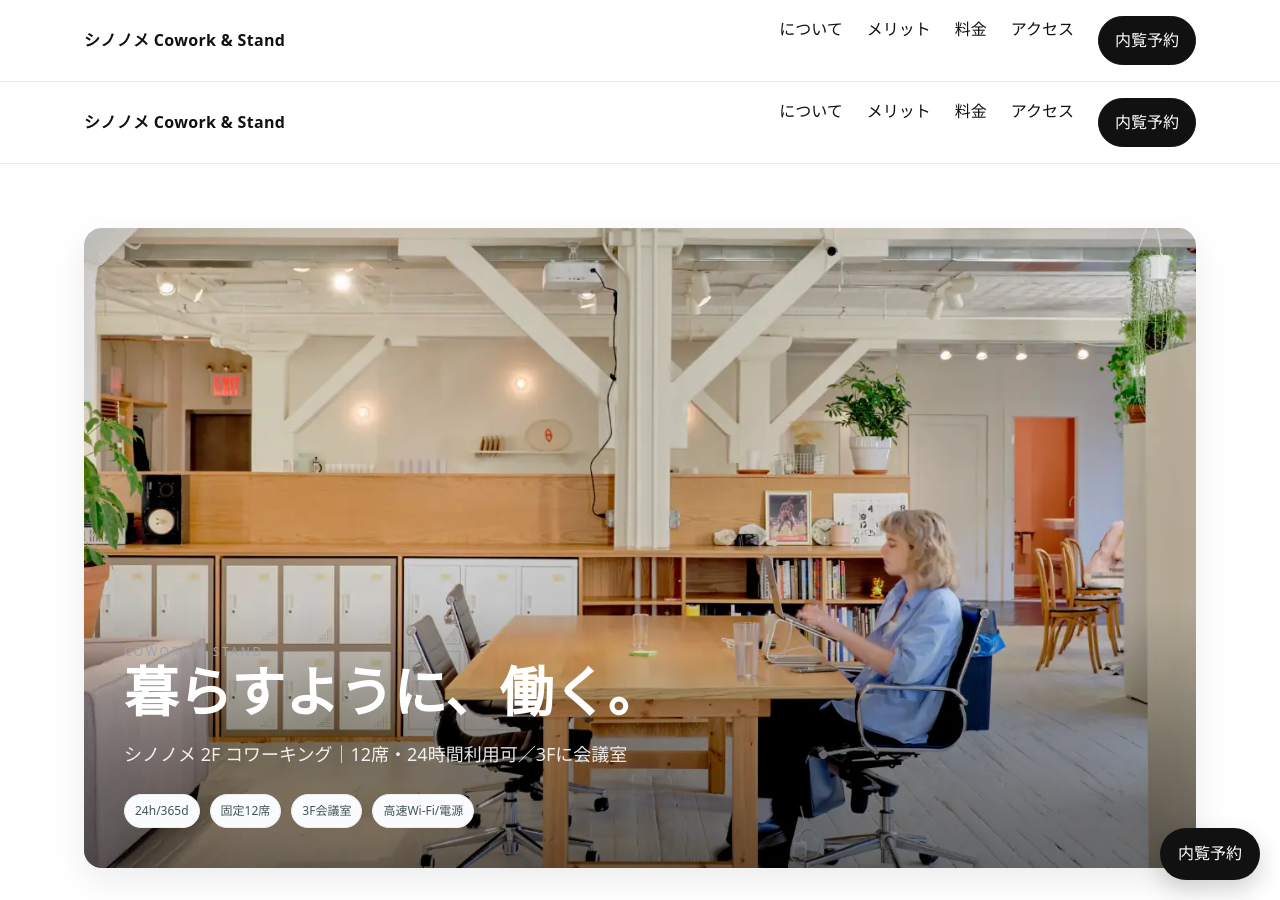
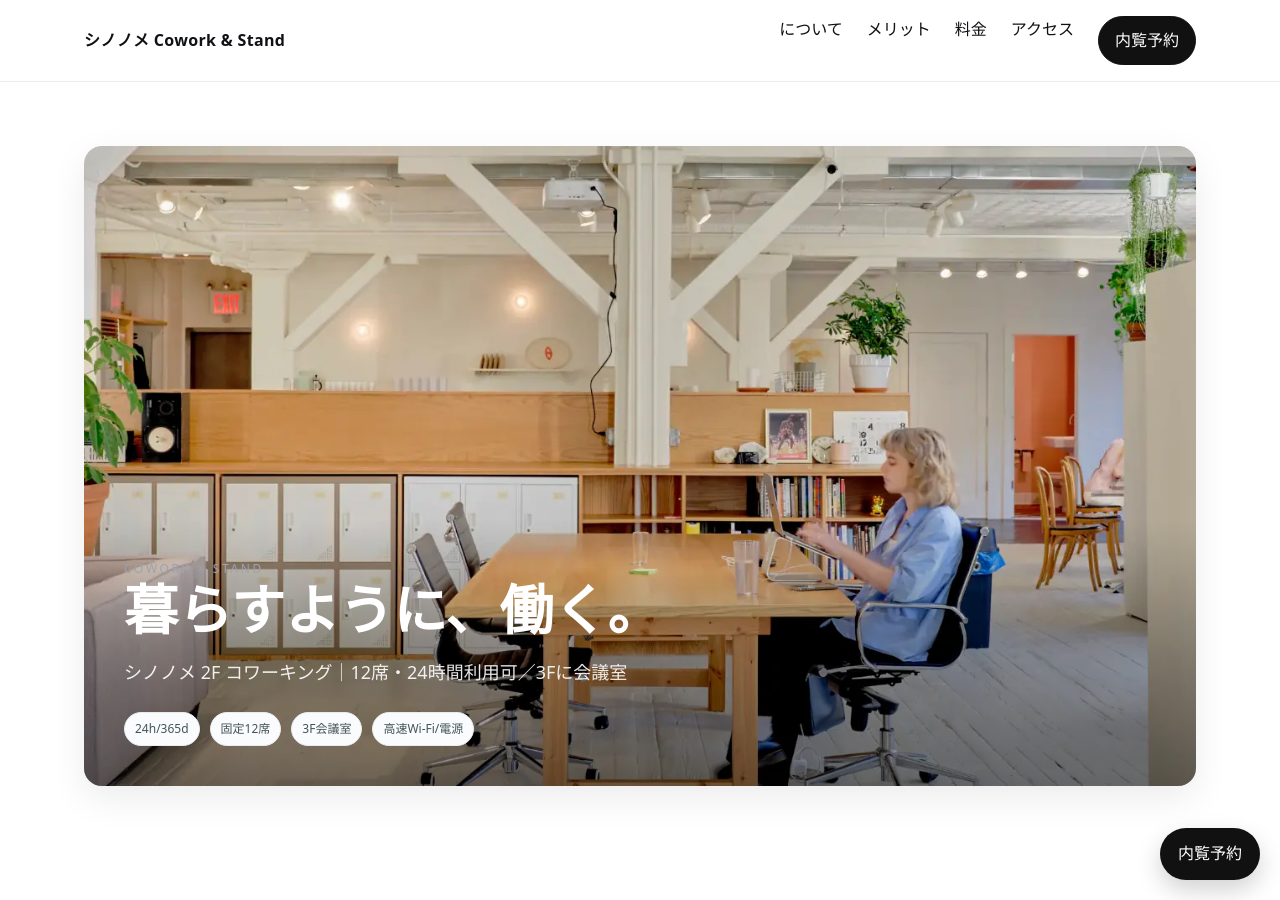
Before and after one commit to magnecto/shinonome, a Jekyll site: the page built from index.html, in a window 1280 px wide and 900 px high. Built offline with Jekyll 4.4.1, drawn with Linux system fonts in a browser that asks for light colours.

Commit message:
Update index.html

```diff
--- a/index.html
+++ b/index.html
@@ -14,19 +14,7 @@ description: ...
   <link rel="stylesheet" href="assets/css/style.css">
 </head>
 <body>
-  <!-- Header -->
-  <header class="site-header">
-    <div class="container header-inner">
-      <a class="brand" href="#">シノノメ Cowork & Stand</a>
-      <nav class="nav">
-        <a href="#about">について</a>
-        <a href="#features">メリット</a>
-        <a href="#plans">料金</a>
-        <a href="#access">アクセス</a>
-        <a class="btn btn-black" href="#apply">内覧予約</a>
-      </nav>
-    </div>
-  </header>
+
 
   <!-- Hero -->
   <section class="hero section">
```
